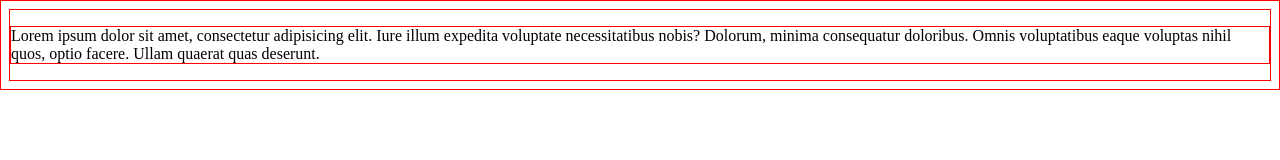
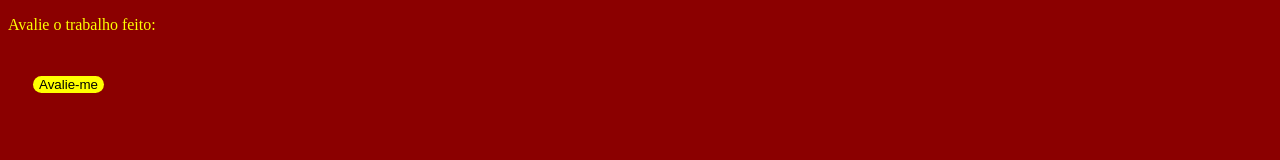
Before and after one commit to deguima/exercices, a plain HTML site: page ex1/index.html in a window 1280 px wide. Drawn offline with nearby package versions, Linux system fonts and the light colour scheme.

Commit message:
botão-test1

```diff
--- a/ex1/index.html
+++ b/ex1/index.html
@@ -1,19 +1,38 @@
 <!DOCTYPE html>
 <html lang="en">
+
 <head>
     <meta charset="UTF-8">
     <meta name="viewport" content="width=device-width, initial-scale=1.0">
     <meta http-equiv="X-UA-Compatible" content="ie=edge">
     <title>Exercice 1</title>
-     <link rel="stylesheet" href="styles.css">
+    <link rel="stylesheet" href="styles.css">
+ <script type="text/javascript">
+
+            function getValue(){
+               var retVal = prompt("Fiz bem? : ", "Resposta aqui");
+               document.write("Você respondeu : " + retVal);
+            }
+      </script>
 
 </head>
+
 <body>
     <!-- lets code!! -->
-    <p class="test">
-        Lorem ipsum dolor sit amet, consectetur adipisicing elit. Iure illum expedita voluptate necessitatibus nobis? Dolorum, minima consequatur doloribus. Omnis voluptatibus eaque voluptas nihil quos, optio facere. Ullam quaerat quas deserunt.
 
-    </p>
+<p>Avalie o trabalho feito: </p>
+
+      <form>
+         <input type="button" value="Avalie-me" onclick="getValue();" />
+      </form>
+
+
+
+
+
+    <script src="https://code.jquery.com/jquery-2.2.4.min.js" integrity="sha256-BbhdlvQf/xTY9gja0Dq3HiwQF8LaCRTXxZKRutelT44="  crossorigin="anonymous"></script>
+
 
 </body>
+
 </html>
--- a/ex1/styles.css
+++ b/ex1/styles.css
@@ -1,3 +1,30 @@
-*{
-    border: 1px solid red;
+body{
+    background-color: darkred;
 }
+
+form{
+    background-color: darkred;
+    border-color: darkred;
+    color: #fff;
+    position: relative;
+    max-width: 75px;
+    padding: 25px;
+
+}
+
+input{
+    background-color: yellow;
+    border: yellow;
+    border-radius: 2em;
+    cursor: pointer;
+
+}
+
+input:hover{ background-color: darkred;
+            color: yellow;
+}
+
+p{
+    color: yellow;
+
+}
```
